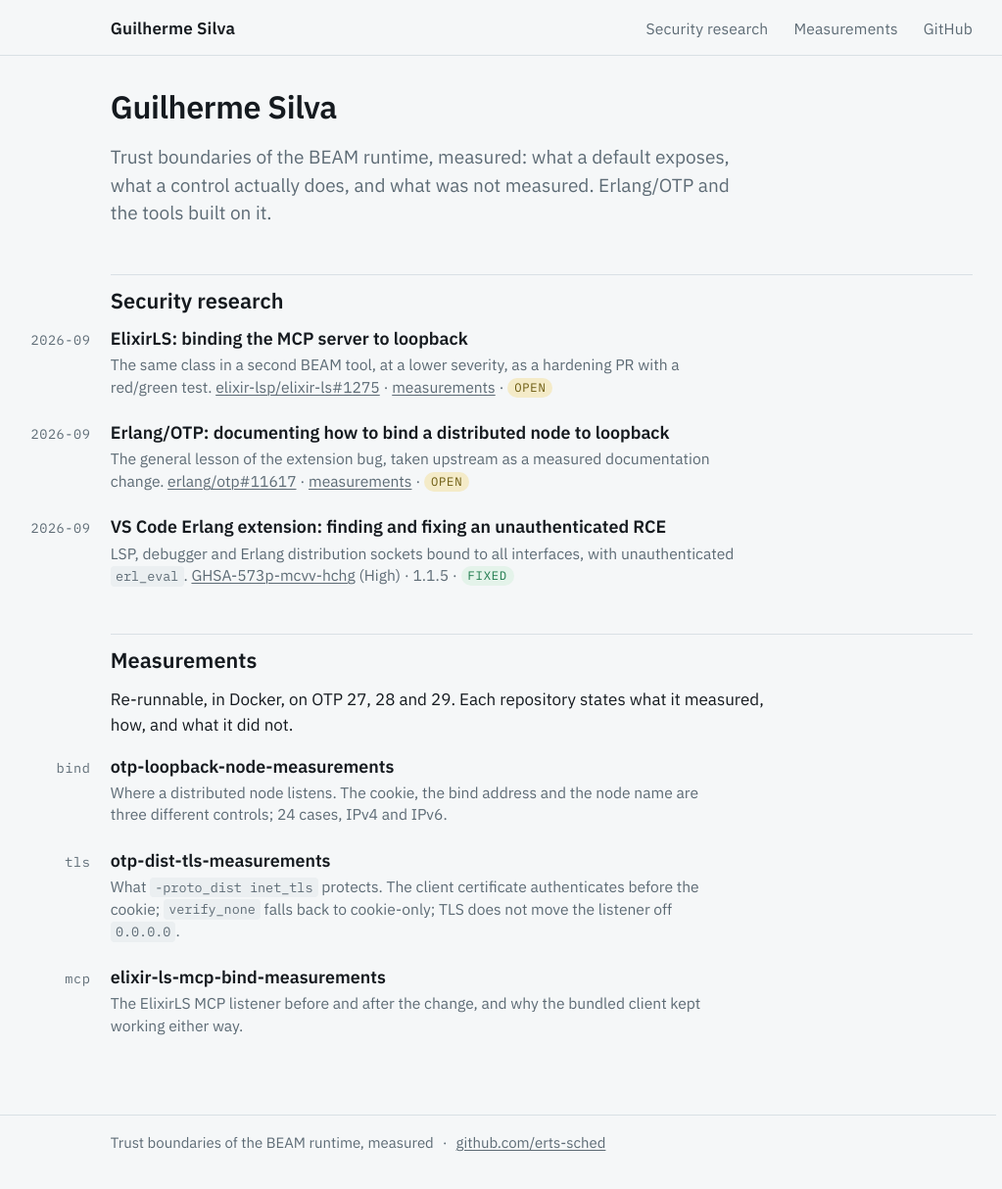
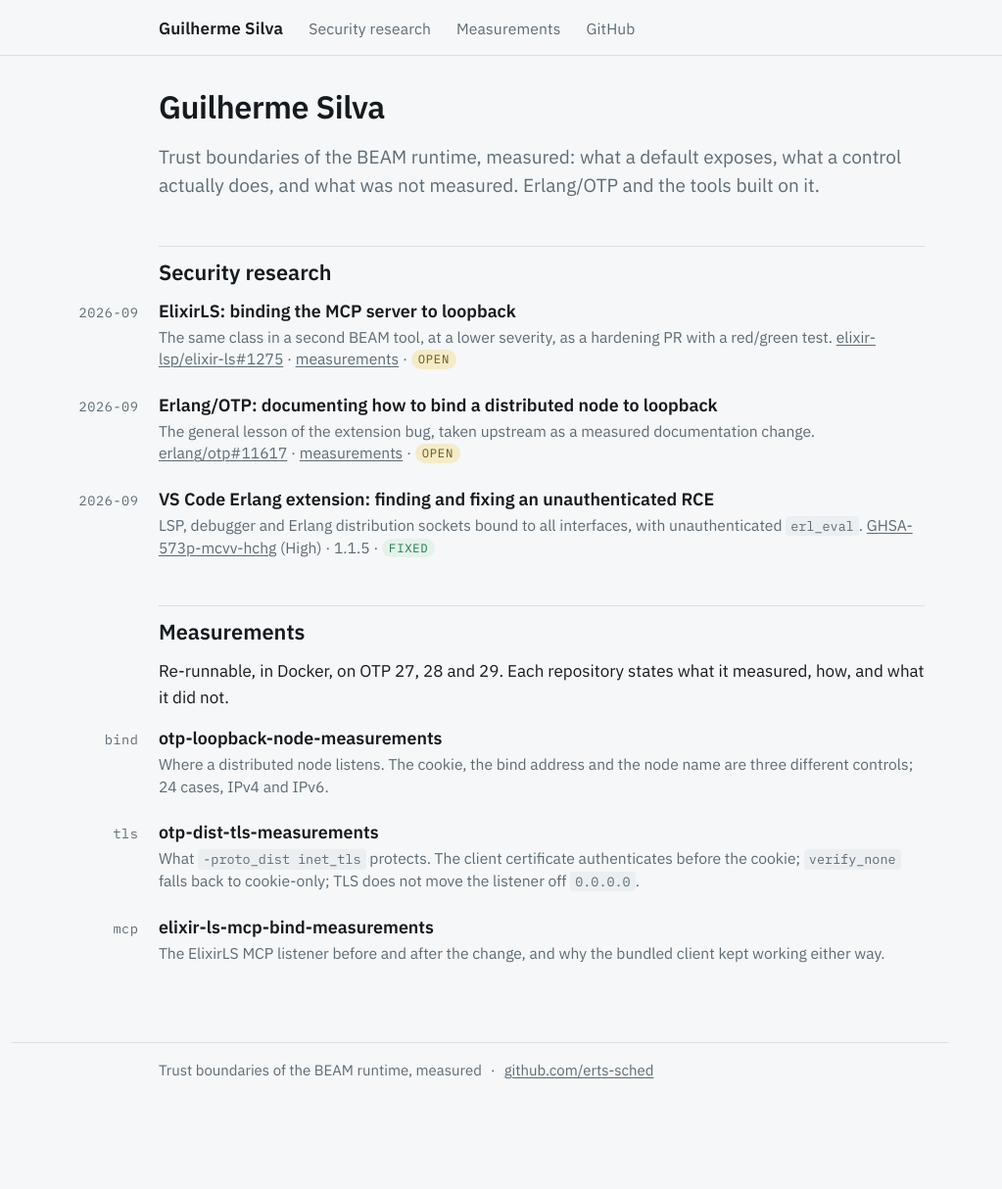
Before and after one commit to erts-sched/erts-sched.github.io, a Jekyll site: the page built from index.md, in a window 1280 px wide. Shown: the whole page at 98% size, without its empty margins (150-1173 px from the left). Built offline with Jekyll 4.4.1, drawn with Linux system fonts in a browser that asks for light colours; after the commit the page ends 1140 px from its top, so only the background shows below that.

Commit message:
One frame for navigation, content and footer; 3:1 borders; semantic tables in a scroll region; new-tab notice; separators hidden from screen readers

```diff
--- a/_layouts/default.html
+++ b/_layouts/default.html
@@ -18,7 +18,7 @@
       <a class="home" href="{{ '/' | relative_url }}">{{ site.title }}</a>
       <a href="{{ '/#security-research' | relative_url }}">Security research</a>
       <a href="{{ '/#measurements' | relative_url }}">Measurements</a>
-      <a href="https://github.com/erts-sched" target="_blank" rel="noopener">GitHub</a>
+      <a href="https://github.com/erts-sched" target="_blank" rel="noopener">GitHub<span class="vh"> (opens in a new tab)</span></a>
     </nav>
   </header>
 
@@ -27,12 +27,20 @@
   </main>
 
   <footer class="site">
-    <span>{{ site.description }}</span><span class="sep">·</span><a href="https://github.com/erts-sched" target="_blank" rel="noopener">github.com/erts-sched</a>
+    <span>{{ site.description }}</span><span class="sep" aria-hidden="true">·</span><a href="https://github.com/erts-sched" target="_blank" rel="noopener">github.com/erts-sched<span class="vh"> (opens in a new tab)</span></a>
   </footer>
   <script>
     // external links open in a new tab; internal ones stay in this one
     for (const a of document.querySelectorAll('main a[href^="http"]')) {
-      if (a.hostname !== location.hostname) { a.target = "_blank"; a.rel = "noopener"; }
+      if (a.hostname !== location.hostname) {
+        a.target = "_blank"; a.rel = "noopener";
+        const s = document.createElement("span"); s.className = "vh"; s.textContent = " (opens in a new tab)"; a.appendChild(s);
+      }
+    }
+    // tables keep table semantics; a focusable region scrolls them sideways
+    for (const t of document.querySelectorAll("main table")) {
+      const w = document.createElement("div"); w.className = "table-wrap"; w.tabIndex = 0; w.setAttribute("role", "region"); w.setAttribute("aria-label", "table, scrolls sideways");
+      t.parentNode.insertBefore(w, t); w.appendChild(t);
     }
   </script>
 </body>
--- a/assets/css/style.css
+++ b/assets/css/style.css
@@ -5,7 +5,8 @@
   --ground: #F5F7F8;
   --ink: #151A1F;
   --muted: #5D6B75;
-  --line: #D9E0E5;
+  --line: #7F8D98;   /* 3.2:1 on the ground: borders and rules are visible, not decorative */
+  --hairline: #D9E0E5;
   --accent: #A3193A;
   --accent-ink: #7E1230;
   --code-bg: #EBEFF1;
@@ -15,16 +16,16 @@
   --open-bg: #F4EBC8;
   --sans: "IBM Plex Sans", system-ui, -apple-system, "Segoe UI", Roboto, "Helvetica Neue", Arial, sans-serif;
   --mono: "IBM Plex Mono", ui-monospace, "SF Mono", Menlo, Consolas, "Liberation Mono", monospace;
-  --measure: 68ch;
-  --wide: 62rem;
-  --gutter: 7.4rem;   /* the dates hang here; every other left edge is the same */
+  --measure: 46rem;   /* one frame: nav, content and footer share this width and both edges */
+  --gutter: 7.4rem;   /* the dates hang here, left of the frame */
 }
 @media (prefers-color-scheme: dark) {
   :root {
     --ground: #101418;
     --ink: #E7EBEE;
     --muted: #98A4AD;
-    --line: #273038;
+    --line: #616E79;
+    --hairline: #273038;
     --accent: #E8667C;
     --accent-ink: #F28A9B;
     --code-bg: #181E23;
@@ -48,31 +49,31 @@ body {
 .skip:focus { left: 12px; z-index: 10; }
 
 /* frame */
-header.site nav, main, footer.site { max-width: var(--wide); margin: 0 auto; padding-left: calc(24px + var(--gutter)); padding-right: 24px; }
-header.site { border-bottom: 1px solid var(--line); }
+header.site nav, main, footer.site { max-width: calc(var(--measure) + var(--gutter) + 48px); margin: 0 auto; padding-left: calc(24px + var(--gutter)); padding-right: 24px; }
+header.site { border-bottom: 1px solid var(--hairline); }
 header.site nav { display: flex; flex-wrap: wrap; gap: 6px 26px; align-items: baseline; padding-top: 16px; padding-bottom: 14px; }
 header.site nav a { color: var(--muted); text-decoration: none; font-size: 0.92rem; letter-spacing: 0.01em; }
 header.site nav a:hover, header.site nav a:focus-visible { color: var(--accent); }
-header.site nav a.home { color: var(--ink); font-weight: 600; font-size: 1rem; margin-right: auto; }
+header.site nav a.home { color: var(--ink); font-weight: 600; font-size: 1rem; }
 main { padding-top: 34px; padding-bottom: 56px; }
-footer.site { display: flex; flex-wrap: wrap; align-items: baseline; gap: 4px 0; border-top: 1px solid var(--line); padding-top: 16px; padding-bottom: 36px; color: var(--muted); font-size: 0.88rem; }
+footer.site { display: flex; flex-wrap: wrap; align-items: baseline; gap: 4px 0; border-top: 1px solid var(--hairline); padding-top: 16px; padding-bottom: 36px; color: var(--muted); font-size: 0.88rem; }
 footer.site a { color: var(--muted); }
 footer.site a:hover { color: var(--accent); }
 footer.site .sep { padding: 0 0.6em; }
 
 /* type */
 h1 { font-size: 1.9rem; line-height: 1.15; letter-spacing: -0.012em; margin: 0 0 0.55em; max-width: 26ch; text-wrap: balance; }
-h2 { font-size: 1.28rem; line-height: 1.25; margin: 2.2em 0 0.6em; padding-top: 0.6em; border-top: 1px solid var(--line); max-width: var(--measure); }
+h2 { font-size: 1.28rem; line-height: 1.25; margin: 2.2em 0 0.6em; padding-top: 0.6em; border-top: 1px solid var(--hairline); }
 h3 { font-size: 1.05rem; margin: 1.5em 0 0.4em; }
-p, ul, ol, blockquote { max-width: var(--measure); margin: 0 0 1em; }
+p, ul, ol, blockquote { margin: 0 0 1em; }
 li { margin-bottom: 0.25em; }
 a { color: var(--accent); text-decoration-thickness: 1px; text-underline-offset: 2px; }
 a:hover { color: var(--accent-ink); }
 a:focus-visible { outline: 2px solid var(--accent); outline-offset: 2px; }
 em { color: var(--muted); }
 strong { font-weight: 600; }
-blockquote { border-left: 3px solid var(--line); margin-left: 0; padding-left: 16px; color: var(--muted); }
-.thesis { font-size: 1.12rem; line-height: 1.5; color: var(--muted); max-width: 56ch; margin-bottom: 1.6em; }
+blockquote { border-left: 3px solid var(--hairline); margin-left: 0; padding-left: 16px; color: var(--muted); }
+.thesis { font-size: 1.12rem; line-height: 1.5; color: var(--muted); margin-bottom: 1.6em; }
 
 /* mono: values, dates, code */
 code, .eyebrow { font-family: var(--mono); }
@@ -82,7 +83,10 @@ pre { background: var(--code-bg); padding: 14px 16px; border-radius: 6px; overfl
 pre code { font-size: 0.84rem; background: none; padding: 0; }
 
 /* tables: the measurements; wider than prose, scroll inside */
-table { display: block; overflow-x: auto; border-collapse: collapse; font-size: 0.9rem; margin: 0 0 1.3em; line-height: 1.4; }
+.table-wrap { overflow-x: auto; margin: 0 0 1.3em; }
+.table-wrap:focus-visible { outline: 2px solid var(--accent); outline-offset: 2px; }
+table { border-collapse: collapse; font-size: 0.9rem; margin: 0 0 1.3em; line-height: 1.4; }
+.table-wrap > table { margin: 0; }
 th, td { border: 1px solid var(--line); padding: 7px 11px; vertical-align: top; text-align: left; }
 th { background: var(--code-bg); font-weight: 600; white-space: nowrap; }
 td:first-child { white-space: nowrap; }
@@ -90,12 +94,13 @@ td code, th code { font-size: 0.84em; }
 
 /* index entries: date as eyebrow, title, one meta line, status chip */
 .entry { display: grid; grid-template-columns: calc(var(--gutter) - 1.2rem) 1fr; gap: 3px 1.2rem; align-items: baseline; margin: 0 0 1.4em 0; margin-left: calc(-1 * var(--gutter)); }
+.vh { position: absolute; width: 1px; height: 1px; overflow: hidden; clip: rect(0 0 0 0); white-space: nowrap; }
 .entry .eyebrow { grid-column: 1; grid-row: 1; align-self: baseline; color: var(--muted); font-size: 0.8rem; letter-spacing: 0.04em; text-align: right; }
 .entry .t { grid-column: 2; grid-row: 1; font-weight: 600; font-size: 1.05rem; line-height: 1.3; }
 .entry .m { grid-column: 2; grid-row: 2; }
 .entry .t a { color: var(--ink); text-decoration: none; }
 .entry .t a:hover { color: var(--accent); text-decoration: underline; }
-.entry .m { color: var(--muted); font-size: 0.92rem; max-width: var(--measure); line-height: 1.45; }
+.entry .m { color: var(--muted); font-size: 0.92rem; line-height: 1.45; }
 .entry .m a { color: var(--muted); }
 .entry .m a:hover { color: var(--accent); }
 .chip { display: inline-block; font-family: var(--mono); font-size: 0.72rem; letter-spacing: 0.06em; text-transform: uppercase; padding: 1px 7px; border-radius: 999px; vertical-align: 1px; }
```
